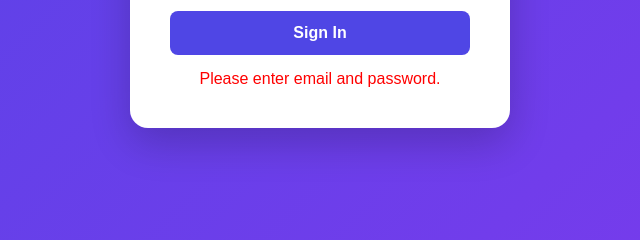
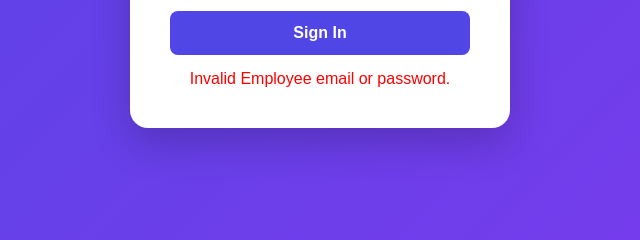
Before and after one commit to Savitha1412/Dayflow, a plain HTML site: page index.html in a window 1280 px wide. Both pictures are taken after a click on the button "Sign In". Shown: the part 528-768 px from the top of the page, 320-960 px from the left. Drawn offline with Linux system fonts and the light colour scheme.

Commit message:
Update index.html

```diff
--- a/index.html
+++ b/index.html
@@ -470,27 +470,51 @@
 
 function login() {
 
-    const email = document.getElementById("email").value;
+    const email = document.getElementById("email").value.trim();
     const password = document.getElementById("password").value;
     const role = document.getElementById("role").value;
+    const error = document.getElementById("error");
 
-    if (email === "" || password === "") {
+    error.innerText = "";
 
-        document.getElementById("error").innerText =
-            "Please enter email and password.";
+    // Demo accounts for hackathon prototype
+    const employeeEmail = "employee@dayflow.com";
+    const employeePassword = "employee123";
 
-        return;
-    }
+    const adminEmail = "admin@dayflow.com";
+    const adminPassword = "admin123";
 
-    document.getElementById("loginPage").style.display = "none";
-    document.getElementById("dashboard").style.display = "block";
+    if (role === "employee") {
 
-    if (role === "admin") {
-        document.getElementById("welcome").innerText =
-            "Welcome, Admin / HR";
+        if (email === employeeEmail && password === employeePassword) {
+
+            document.getElementById("loginPage").style.display = "none";
+            document.getElementById("dashboard").style.display = "block";
+
+            document.getElementById("welcome").innerText =
+                "Welcome, Employee";
+
+        } else {
+
+            error.innerText =
+                "Invalid Employee email or password.";
+        }
+
     } else {
-        document.getElementById("welcome").innerText =
-            "Welcome, Employee";
+
+        if (email === adminEmail && password === adminPassword) {
+
+            document.getElementById("loginPage").style.display = "none";
+            document.getElementById("dashboard").style.display = "block";
+
+            document.getElementById("welcome").innerText =
+                "Welcome, Admin / HR";
+
+        } else {
+
+            error.innerText =
+                "Invalid Admin email or password.";
+        }
     }
 }
 
```
